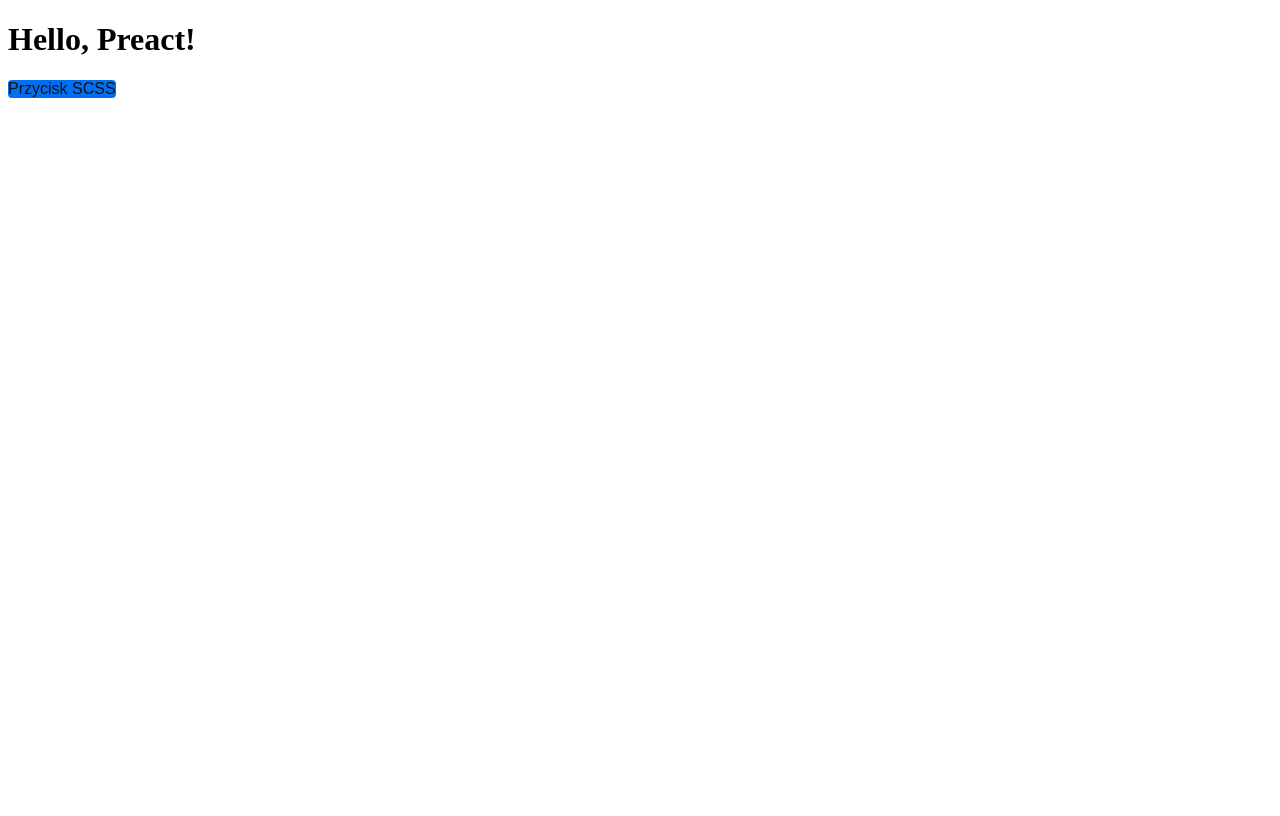
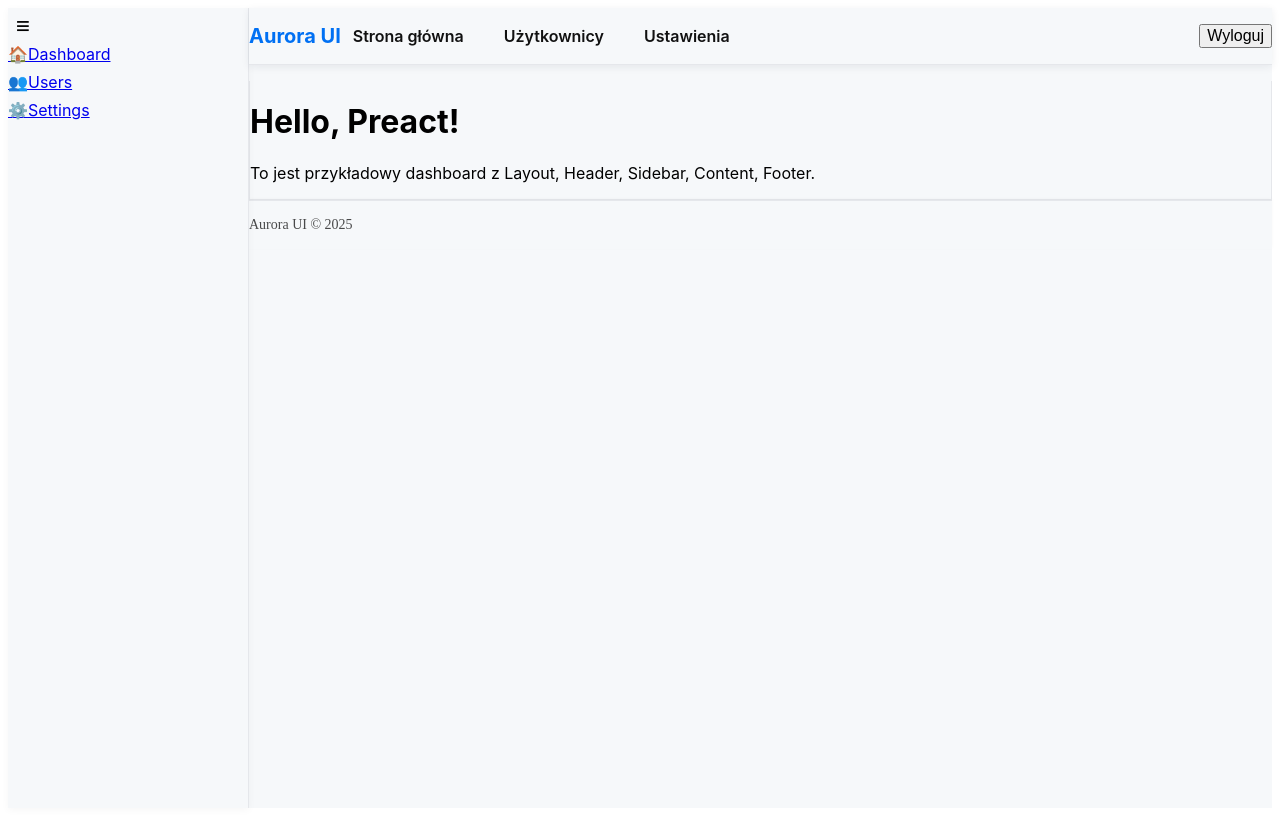
Before and after one commit to prachwal/preact-aurora-ui, a Preact app: page / in a window 1280 px wide. Built offline with nearby package versions, Linux system fonts and the light colour scheme.

Commit message:
Dashboard layout: sticky header/sidebar, scrollable main+footer, poprawa kolorów header, pełna responsywność i kontrast

```diff
--- a/src/app.tsx
+++ b/src/app.tsx
@@ -1,10 +1,123 @@
-import { ExampleButton } from "./components";
+import { useState } from "preact/hooks";
+
+import { Layout, Header, Sidebar, Content, Footer } from "./components";
 
 export function App() {
+  const [collapsed, setCollapsed] = useState(false);
   return (
-    <div>
-      <h1>Hello, Preact!</h1>
-      <ExampleButton>Przycisk SCSS</ExampleButton>
-    </div>
+    <Layout direction="horizontal" fullHeight>
+      <Sidebar
+        className={collapsed ? "collapsed" : ""}
+        nav={
+          <ul
+            style={{
+              display: "flex",
+              flexDirection: "column",
+              gap: 8,
+              margin: 0,
+              padding: 0,
+              listStyle: "none",
+            }}
+          >
+            <li>
+              <a href="#" title="Dashboard" className="sidebar-link">
+                <span role="img" aria-label="dashboard">
+                  🏠
+                </span>
+                <span
+                  className={`sidebar-label${collapsed ? " sidebar-label--hidden" : ""}`}
+                >
+                  Dashboard
+                </span>
+              </a>
+            </li>
+            <li>
+              <a href="#" title="Users" className="sidebar-link">
+                <span role="img" aria-label="users">
+                  👥
+                </span>
+                <span
+                  className={`sidebar-label${collapsed ? " sidebar-label--hidden" : ""}`}
+                >
+                  Users
+                </span>
+              </a>
+            </li>
+            <li>
+              <a href="#" title="Settings" className="sidebar-link">
+                <span role="img" aria-label="settings">
+                  ⚙️
+                </span>
+                <span
+                  className={`sidebar-label${collapsed ? " sidebar-label--hidden" : ""}`}
+                >
+                  Settings
+                </span>
+              </a>
+            </li>
+          </ul>
+        }
+        actions={
+          <button
+            aria-label={collapsed ? "Rozwiń menu" : "Zwiń menu"}
+            onClick={() => setCollapsed((c) => !c)}
+            style={{
+              background: "none",
+              border: "none",
+              cursor: "pointer",
+              fontSize: 24,
+            }}
+          >
+            <span role="img" aria-label="menu">
+              {collapsed ? "☰" : "≡"}
+            </span>
+          </button>
+        }
+        aria-label="Sidebar"
+      />
+      <Layout direction="vertical" style={{ flex: 1, minWidth: 0 }}>
+        <Header
+          logo={
+            <span style={{ fontWeight: 700, fontSize: 20 }}>Aurora UI</span>
+          }
+          nav={
+            <ul
+              style={{
+                display: "flex",
+                gap: 16,
+                margin: 0,
+                padding: 0,
+                listStyle: "none",
+              }}
+            >
+              <li>
+                <a href="#">Strona główna</a>
+              </li>
+              <li>
+                <a href="#">Użytkownicy</a>
+              </li>
+              <li>
+                <a href="#">Ustawienia</a>
+              </li>
+            </ul>
+          }
+          actions={<button style={{ fontSize: 16 }}>Wyloguj</button>}
+        />
+        <div className="scrollable-area">
+          <Content>
+            <h1>Hello, Preact!</h1>
+            <p>
+              To jest przykładowy dashboard z Layout, Header, Sidebar, Content,
+              Footer.
+            </p>
+          </Content>
+          <Footer>
+            <span style={{ opacity: 0.7 }}>
+              Aurora UI © {new Date().getFullYear()}
+            </span>
+          </Footer>
+        </div>
+      </Layout>
+    </Layout>
   );
 }
--- a/src/components/Content/Content.module.scss
+++ b/src/components/Content/Content.module.scss
@@ -12,10 +12,15 @@ $content-padding-y: var(--space-md);
 .content {
   width: 100%;
   flex: 1 1 auto;
-  background: $content-bg;
+  background: var(--color-bg);
   color: $content-color;
   padding: $content-padding-y $content-padding-x;
   font-family: var(--font-family-base);
   min-height: 0;
   box-sizing: border-box;
+  overflow-y: auto;
+  overflow-x: hidden;
+  border-left: 1px solid var(--color-border);
+  border-right: 1px solid var(--color-border);
+  border-bottom: 1px solid var(--color-border);
 }
--- a/src/components/Footer/Footer.module.scss
+++ b/src/components/Footer/Footer.module.scss
@@ -3,14 +3,14 @@
 @use "../styles/spacing.scss" as *;
 @use "../styles/breakpoints.scss" as *;
 
-$footer-bg: var(--color-bg-secondary);
 $footer-color: var(--color-text-secondary);
 $footer-padding: var(--space-md) var(--space-lg);
 $footer-shadow: 0 -1px 4px 0 rgba(0, 0, 0, 0.03);
 $footer-z: 10;
 
 .footer {
-  background: $footer-bg;
+  background: var(--color-bg);
+  border-top: 1px solid var(--color-border);
   color: $footer-color;
   padding: $footer-padding;
   min-height: 48px;
--- a/src/components/Header/Header.module.scss
+++ b/src/components/Header/Header.module.scss
@@ -16,10 +16,11 @@ $header-shadow: 0 2px 8px rgba(0, 0, 0, 0.04);
   align-items: center;
   min-height: $header-height;
   width: 100%;
-  background: $header-bg;
-  color: $header-color;
+  background: var(--color-bg);
+  border-bottom: 1px solid var(--color-border);
+  color: var(--color-text, #222);
   padding: $header-padding-y $header-padding-x;
-  box-shadow: $header-shadow;
+  box-shadow: 0 2px 8px rgba(30, 41, 59, 0.08);
   font-family: var(--font-family-base);
   z-index: 100;
 }
@@ -30,12 +31,27 @@ $header-shadow: 0 2px 8px rgba(0, 0, 0, 0.04);
   font-size: var(--font-size-lg);
   font-weight: bold;
   margin-right: var(--space-lg);
+  color: var(--color-primary, #38bdf8);
 }
 
 .nav {
   display: flex;
   align-items: center;
   gap: var(--space-md);
+}
+
+.nav a {
+  color: var(--color-text, #222);
+  text-decoration: none;
+  font-weight: 600;
+  padding: 4px 12px;
+  border-radius: 4px;
+  transition: background 0.2s, color 0.2s;
+}
+
+.nav a:hover {
+  background: var(--color-primary, #e0e7ef);
+  color: #fff;
 }
 
 .spacer {
--- a/src/components/Layout/Layout.module.scss
+++ b/src/components/Layout/Layout.module.scss
@@ -2,6 +2,7 @@
 @use "../styles/spacing.scss" as *;
 @use "../styles/typography.scss" as *;
 @use "../styles/breakpoints.scss" as *;
+@use "../Layout/ScrollableArea.module.scss" as *;
 
 $layout-bg: var(--color-background);
 $layout-padding: $spacing-lg;
@@ -11,22 +12,33 @@ $layout-gap: $spacing-md;
   display: flex;
   flex-direction: column;
   min-height: 100vh;
+  height: 100vh;
   width: 100%;
-  background: $layout-bg;
+  background: var(--color-bg);
   box-sizing: border-box;
+  gap: $layout-gap;
 }
 
 .layout--horizontal {
   flex-direction: row;
+  gap: 0;
+  width: 100%;
+  height: 100%;
 }
 
 .layout--vertical {
+  display: flex;
   flex-direction: column;
+  width: 100%;
+  height: 100%;
+  flex: 1 1 auto;
+  min-height: 0;
 }
 
 .layout--fullHeight {
   min-height: 100vh;
-  height: 100%;
+  height: 100vh;
+  width: 100%; // zamiast 100vw
 }
 
 @media (max-width: $breakpoint-sm) {
--- /dev/null
+++ b/src/components/Layout/ScrollableArea.module.scss
@@ -0,0 +1,18 @@
+.scrollable-area {
+  flex: 1 1 auto;
+  min-height: 0;
+  height: 100%;
+  overflow-y: auto;
+  display: flex;
+  flex-direction: column;
+}
+
+.scrollable-area> :global(.content),
+.scrollable-area> :global(.footer) {
+  flex-shrink: 0;
+}
+
+.scrollable-area> :global(.content) {
+  flex: 1 1 auto;
+  min-height: 0;
+}
--- a/src/components/Sidebar/Sidebar.module.scss
+++ b/src/components/Sidebar/Sidebar.module.scss
@@ -15,13 +15,17 @@ $sidebar-shadow: 0 2px 8px rgba(0, 0, 0, 0.04);
   display: flex;
   flex-direction: column;
   min-width: $sidebar-width;
+  width: $sidebar-width;
+  flex-shrink: 0;
   height: 100%;
-  background: $sidebar-bg;
+  background: var(--color-bg);
+  border-right: 1px solid var(--color-border);
   color: $sidebar-color;
   padding: $sidebar-padding-y $sidebar-padding-x;
   box-shadow: $sidebar-shadow;
   font-family: var(--font-family-base);
   z-index: 90;
+  justify-content: flex-start;
 }
 
 .nav {
@@ -35,8 +39,90 @@ $sidebar-shadow: 0 2px 8px rgba(0, 0, 0, 0.04);
 }
 
 .actions {
-  margin-top: var(--space-lg);
+  margin-top: 0;
+  margin-bottom: var(--space-lg);
   display: flex;
   flex-direction: column;
   gap: var(--space-sm);
+  align-items: flex-start;
+  padding-top: 0;
 }
+
+.collapsed {
+  min-width: 64px;
+  width: 64px;
+  padding-left: 0;
+  padding-right: 0;
+  align-items: center;
+
+  .nav {
+    align-items: center;
+    gap: var(--space-sm);
+
+    li {
+      width: 40px;
+      height: 40px;
+      display: flex;
+      align-items: center;
+      justify-content: center;
+
+      a {
+        padding: 0;
+      }
+    }
+  }
+
+  .actions {
+    align-items: center;
+    margin-top: var(--space-md);
+  }
+}
+
+// Responsywność: sidebar na górze na mobile
+@media (max-width: $breakpoint-sm) {
+  .sidebar {
+    flex-direction: row;
+    min-width: 0;
+    width: 100vw;
+    height: 56px;
+    padding: 0 var(--space-sm);
+    align-items: center;
+
+    .nav {
+      flex-direction: row;
+      gap: var(--space-sm);
+      align-items: center;
+    }
+
+    .actions {
+      flex-direction: row;
+      margin-top: 0;
+      margin-left: auto;
+    }
+  }
+}
+
+.sidebar-label {
+  margin-left: 12px;
+  font-size: 1rem;
+  transition: opacity 0.2s, width 0.2s, margin 0.2s;
+  white-space: nowrap;
+  opacity: 1;
+  width: auto;
+  display: inline-block;
+}
+
+.sidebar-label--hidden {
+  opacity: 0;
+  width: 0;
+  margin-left: 0;
+  pointer-events: none;
+  overflow: hidden;
+}
+
+.sidebar .actions button {
+  align-self: flex-start;
+  margin-top: 0;
+  margin-bottom: var(--space-md);
+  padding: 4px 8px;
+}
--- a/src/components/Sidebar/Sidebar.tsx
+++ b/src/components/Sidebar/Sidebar.tsx
@@ -30,13 +30,13 @@ export function Sidebar({
       aria-label={ariaLabel}
       role="complementary"
     >
+      {actions && <div className={styles.actions}>{actions}</div>}
       {nav && (
         <nav className={styles.nav} aria-label="Sidebar navigation">
           {nav}
         </nav>
       )}
       <div className={styles.spacer} />
-      {actions && <div className={styles.actions}>{actions}</div>}
       {children}
     </aside>
   );
--- a/src/components/index.ts
+++ b/src/components/index.ts
@@ -1 +1,6 @@
 export * from "./ExampleButton";
+export * from "./Layout";
+export * from "./Header";
+export * from "./Sidebar";
+export * from "./Content";
+export * from "./Footer";
--- a/src/components/styles/base.scss
+++ b/src/components/styles/base.scss
@@ -3,3 +3,18 @@
 @use "./typography.scss" as *;
 @use "./spacing.scss" as *;
 @use "./breakpoints.scss" as *;
+
+html,
+body {
+  height: 100vh;
+  min-height: 100vh;
+  overflow: hidden;
+  box-sizing: border-box;
+}
+
+#app {
+  height: 100vh;
+  min-height: 100vh;
+  overflow: hidden;
+  display: flex;
+}
--- a/src/components/styles/colors.scss
+++ b/src/components/styles/colors.scss
@@ -2,8 +2,9 @@
 :root {
   --color-primary: #0070f3;
   --color-primary-dark: #005bb5;
-  --color-bg: #fff;
+  --color-bg: #f6f8fa;
   --color-text: #111;
+  --color-border: #e5e7eb;
 }
 
 [data-theme="dark"] {
```
